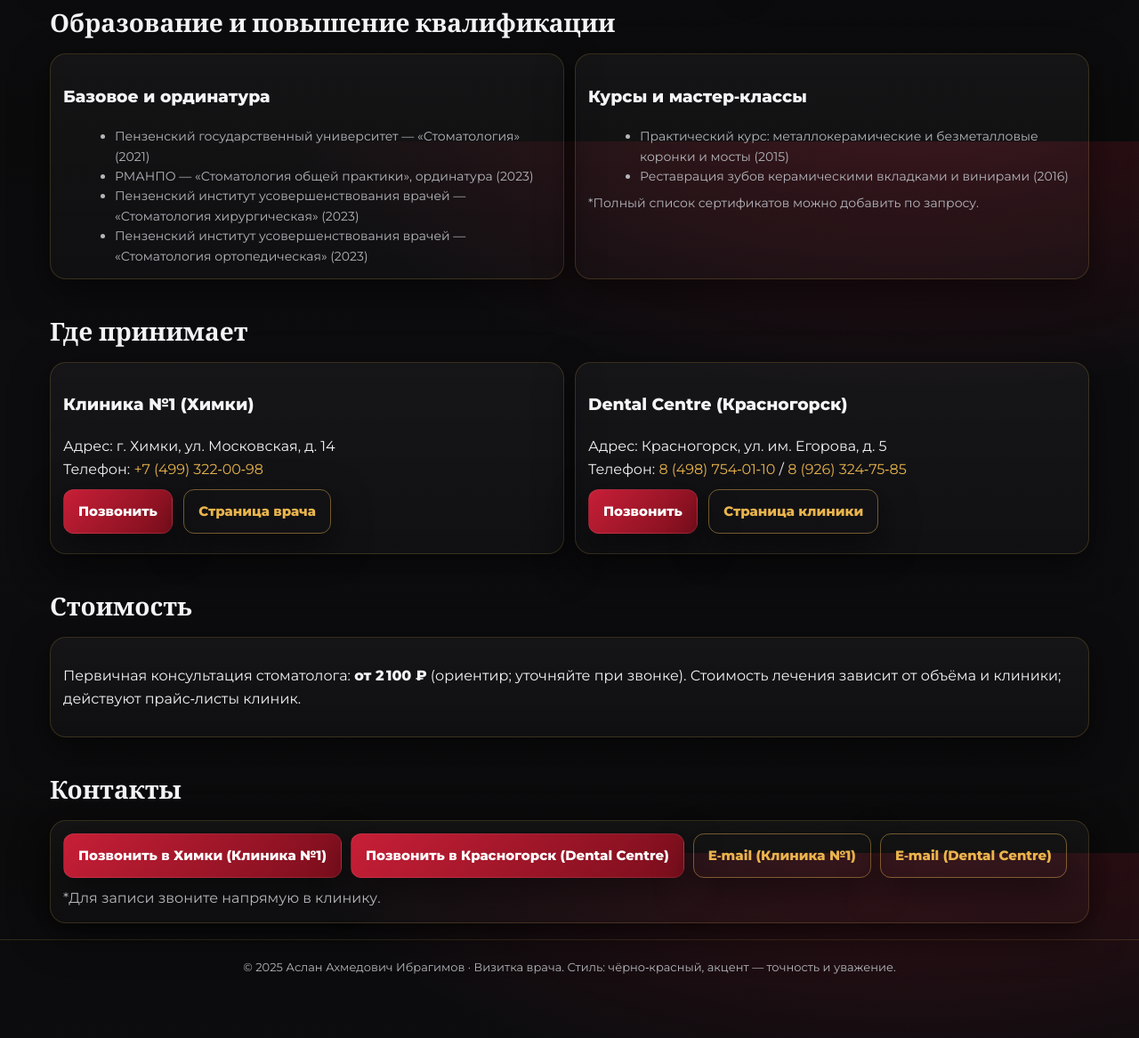
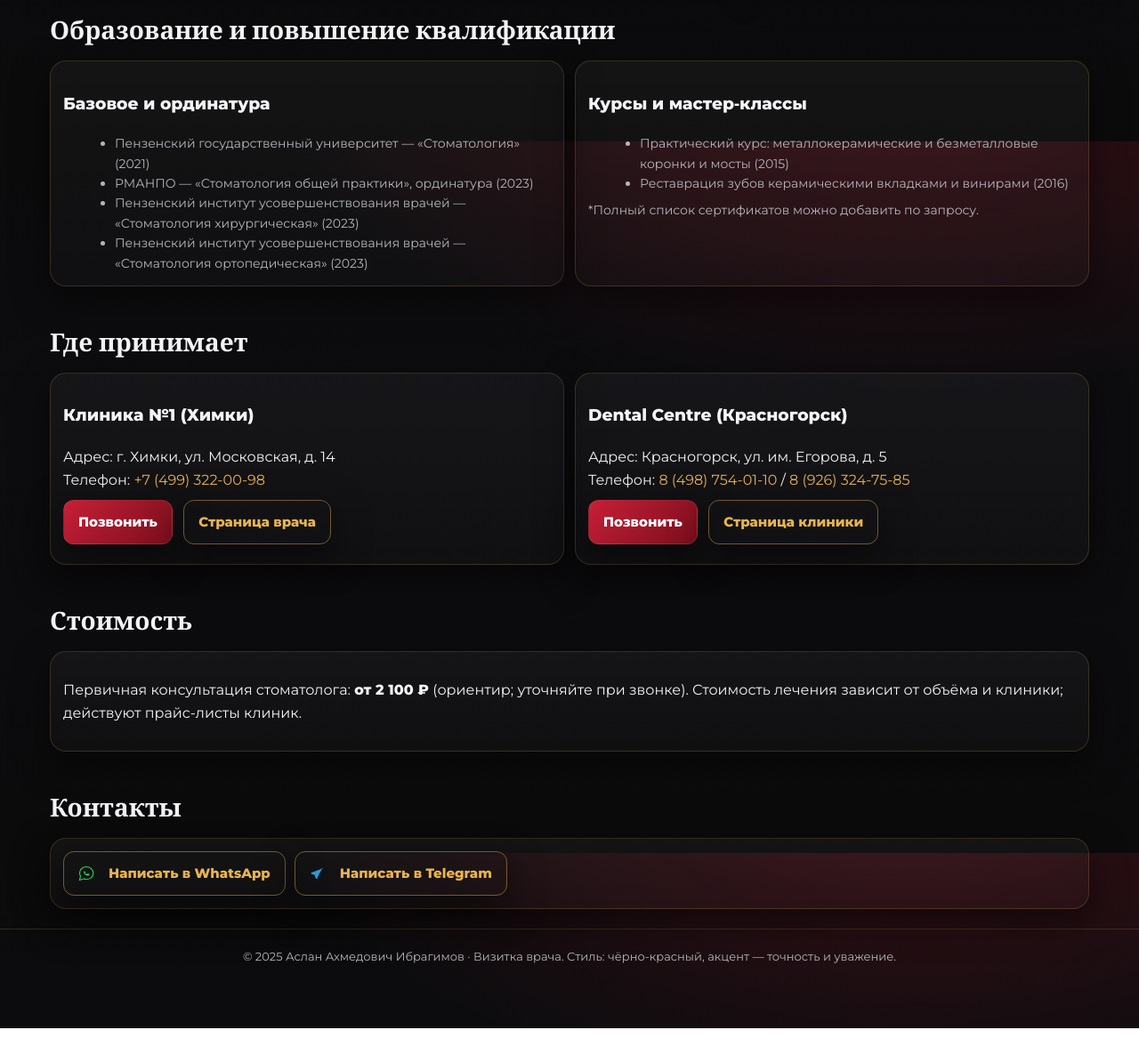
Before and after one commit to Wolfik88/Aslan, a plain HTML site: page index.html in a window 1280 px wide. Shown: the part 1441-2608 px from the top of the page at 89% size. Drawn offline with nearby package versions, Linux system fonts and the light colour scheme.

Commit message:
Add files via upload

```diff
--- a/index.html
+++ b/index.html
@@ -37,11 +37,11 @@
       -moz-osx-font-smoothing: grayscale;
     }
     a{color:var(--accent); text-decoration:none}
-    a:active,a:hover{opacity:.9}
+    a:hover{opacity:.95}
     header{
-      position:sticky; top:0; z-index:10;
-      background:rgba(11,11,12,.7);
-      backdrop-filter: blur(10px) saturate(130%);
+      position:static; /* не прилипает */
+      background:rgba(11,11,12,.6);
+      backdrop-filter: blur(6px) saturate(120%);
       border-bottom:1px solid rgba(233,180,76,.18);
     }
     .nav{max-width:var(--maxw);margin:0 auto;padding:12px 16px;display:flex;gap:14px;align-items:center}
@@ -79,7 +79,7 @@
       object-fit:cover; object-position:center; box-shadow: var(--shadow);
       border:1px solid rgba(233,180,76,.22);
     }
-    section{max-width:var(--maxw);margin:0 auto;padding:18px 16px}
+    section{max-width:var(--maxw);margin:0 auto;padding:18px 16px 22px}
     .section-title{font-family:"Playfair Display", Georgia, serif;font-size: clamp(20px,5.2vw,28px);margin:0 0 12px}
     .grid{display:grid;grid-template-columns:repeat(12,1fr);gap:12px}
     .col-4{grid-column:span 4}.col-6{grid-column:span 6}.col-8{grid-column:span 8}.col-12{grid-column:span 12}
@@ -89,7 +89,7 @@
     .contact-card a.btn{margin-right:8px;margin-bottom:8px}
     footer{ text-align:center; color:var(--muted); padding:20px 12px 70px; border-top:1px solid rgba(233,180,76,.18); font-size:13px }
     .stripe{height:8px;background: repeating-linear-gradient(90deg,rgba(199,31,55,.9) 0 40px,transparent 40px 60px)}
-    /* Mobile call bar */
+    /* mobile call bar */
     .callbar{
       position:fixed; bottom:0; left:0; right:0; z-index:20;
       display:none; gap:8px; padding:10px 12px;
@@ -98,6 +98,13 @@
     }
     .callbar .btn{flex:1; text-align:center}
     @media (max-width: 768px){ .callbar{display:flex} }
+
+    /* Contacts: only WA/TG; one-per-row on mobile */
+    .contact-actions{display:flex;flex-wrap:wrap;gap:10px}
+    .btn-wide{display:inline-flex;align-items:center;gap:8px}
+    @media (max-width: 768px){
+      .contact-actions .btn-wide{flex:1 1 100%; justify-content:center}
+    }
   </style>
 </head>
 <body>
@@ -121,7 +128,7 @@
     <section class="hero">
       <div>
         <h1>Аслан Ахмедович Ибрагимов</h1>
-        <div class="subtitle">врач‑стоматолог • хирург‑имплантолог • ортопед • терапевт</div>
+        <div class="subtitle">врач-стоматолог • хирург-имплантолог • ортопед • терапевт</div>
         <div class="card">
           <strong>Приём: Московская область — Химки, Красногорск</strong>
           <div class="badges">
@@ -131,10 +138,6 @@
             <span class="badge">Терапия</span>
             <span class="badge">Эстетика</span>
           </div>
-        </div>
-        <div style="margin-top:12px; display:flex; gap:10px; flex-wrap:wrap">
-          <a class="btn" href="#contacts">Позвонить</a>
-          <a class="btn btn-outline" href="#clinics">Адреса приёма</a>
         </div>
       </div>
       <div class="portrait-wrap">
@@ -201,7 +204,7 @@
         <div class="card contact-card col-6">
           <h3>Клиника №1 (Химки)</h3>
           <div>Адрес: г. Химки, ул. Московская, д. 14</div>
-          <div>Телефон: <a href="tel:+74993220098">+7 (499) 322‑00‑98</a></div>
+          <div>Телефон: <a href="tel:+74993220098">+7 (499) 322-00-98</a></div>
           <div style="margin-top:10px">
             <a class="btn" href="tel:+74993220098">Позвонить</a>
             <a class="btn btn-outline" href="https://himkimed.ru/doctors/ibragimov-aslan-akhmedovich.html" target="_blank" rel="noopener">Страница врача</a>
@@ -210,7 +213,7 @@
         <div class="card contact-card col-6">
           <h3>Dental Centre (Красногорск)</h3>
           <div>Адрес: Красногорск, ул. им. Егорова, д. 5</div>
-          <div>Телефон: <a href="tel:+74987540110">8 (498) 754‑01‑10</a> / <a href="tel:+79263247585">8 (926) 324‑75‑85</a></div>
+          <div>Телефон: <a href="tel:+74987540110">8 (498) 754-01-10</a> / <a href="tel:+79263247585">8 (926) 324-75-85</a></div>
           <div style="margin-top:10px">
             <a class="btn" href="tel:+74987540110">Позвонить</a>
             <a class="btn btn-outline" href="https://www.dental-c.ru/team.html" target="_blank" rel="noopener">Страница клиники</a>
@@ -222,7 +225,7 @@
     <section id="prices">
       <h2 class="section-title">Стоимость</h2>
       <div class="card">
-        <p>Первичная консультация стоматолога: <strong>от 2 100 ₽</strong> (ориентир; уточняйте при звонке). Стоимость лечения зависит от объёма и клиники; действуют прайс‑листы клиник.</p>
+        <p>Первичная консультация стоматолога: <strong>от 2 100 ₽</strong> (ориентир; уточняйте при звонке). Стоимость лечения зависит от объёма и клиники; действуют прайс-листы клиник.</p>
       </div>
     </section>
 
@@ -230,13 +233,16 @@
       <h2 class="section-title">Контакты</h2>
       <div class="grid">
         <div class="card col-12">
-          <div style="display:flex;flex-wrap:wrap;gap:10px">
-            <a class="btn" href="tel:+74993220098">Позвонить в Химки (Клиника №1)</a>
-            <a class="btn" href="tel:+74987540110">Позвонить в Красногорск (Dental Centre)</a>
-            <a class="btn btn-outline" href="mailto:info@himkimed.ru">E‑mail (Клиника №1)</a>
-            <a class="btn btn-outline" href="mailto:info@dental-c.ru">E‑mail (Dental Centre)</a>
+          <div class="contact-actions">
+            <a class="btn btn-outline btn-wide" href="https://wa.me/74993220098" target="_blank" rel="noopener">
+              <svg viewBox="0 0 24 24" width="18" height="18" fill="none" aria-hidden="true"><path d="M12 2C6.48 2 2 6.06 2 11.2c0 1.72.48 3.33 1.31 4.71L2 22l6.3-1.96c1.3.45 2.7.7 4.17.7 5.52 0 10-4.06 10-9.2S17.52 2 12 2z" stroke="#25D366" stroke-width="1.5"/><path d="M8.9 9.2c.14-.3.3-.3.43-.3h.33c.1 0 .24 0 .36.28.14.34.46 1.18.5 1.26.04.1.07.22-.04.36-.18.22-.5.56-.5.66 0 .13 1 .96 1.93 1.37 1 .44 1.18.36 1.36.2.17-.16.6-.62.76-.84.16-.22.32-.18.53-.1.2.08 1.3.61 1.52.72.22.1.36.16.41.26.06.1.06.6-.12 1.17-.18.58-1.1 1.06-1.51 1.12-.4.06-.9.08-1.47-.09-1.5-.46-3.34-1.5-4.4-2.69C8.3 11 7.9 10 7.84 9.42c-.06-.6.16-.92.3-1.07.13-.16.34-.15.45-.15z" fill="#25D366"/></svg>
+              <span style="margin-left:8px">Написать в WhatsApp</span>
+            </a>
+            <a class="btn btn-outline btn-wide" href="https://t.me/aslan_dent" target="_blank" rel="noopener">
+              <svg viewBox="0 0 24 24" width="18" height="18" fill="none" aria-hidden="true"><path d="M21.5 3.5L2.8 10.6c-1 .38-.98 1.8.02 2.16l4.6 1.67 1.77 4.86c.36.98 1.72 1.03 2.13.07l2.1-4.92 4.77-8.9c.48-.9-.42-1.88-1.58-1.34z" fill="#229ED9"/></svg>
+              <span style="margin-left:8px">Написать в Telegram</span>
+            </a>
           </div>
-          <div style="color:var(--muted);margin-top:10px">*Для записи звоните напрямую в клинику.</div>
         </div>
       </div>
     </section>
@@ -248,7 +254,7 @@
     <a class="btn" href="tel:+74987540110">Красногорск</a>
   </div>
 
-  <footer>© <span id="year"></span> Аслан Ахмедович Ибрагимов · Визитка врача. Стиль: чёрно‑красный, акцент — точность и уважение.</footer>
+  <footer>© <span id="year"></span> Аслан Ахмедович Ибрагимов · Визитка врача. Стиль: чёрно-красный, акцент — точность и уважение.</footer>
 
   <script>
     document.getElementById('year').textContent = new Date().getFullYear();
```
